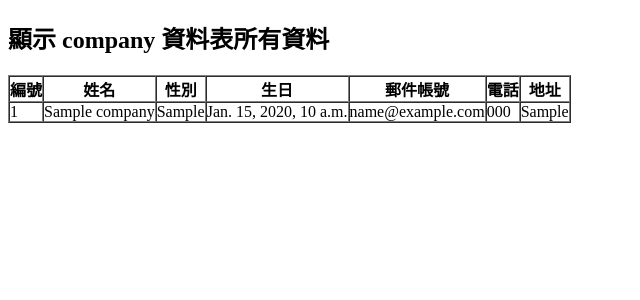
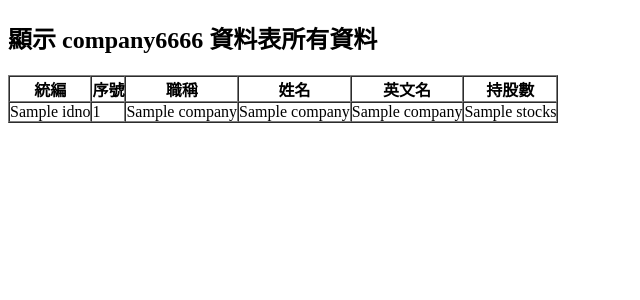
Before and after one commit to jjlin133/companys, a Django app: template templates/listall.html in a window 1280 px wide. Shown: the top 300 px of the page, without its empty margins (0-640 px from the left). Run offline with Django 3.2, Linux system fonts and the light colour scheme; the template is opened without the code that fills it: most values are stand-ins (such as "Sample title", 1, 10 or a date in 2020).

Commit message:
Add files via upload

```diff
--- a/templates/listall.html
+++ b/templates/listall.html
@@ -4,19 +4,19 @@
 		<title>顯示所有資料</title>
 	</head>
 	<body>
-		<h2>顯示 company 資料表所有資料</h2>
+		<h2>顯示 company6666 資料表所有資料</h2>
 		<table border="1" cellpadding="0" cellspacing="0">
-			<th>編號</th><th>姓名</th><th>性別</th><th>生日</th>
-			<th>郵件帳號</th><th>電話</th><th>地址</th>
+			<th>統編</th><th>序號</th><th>職稱</th><th>姓名</th>
+			<th>英文名</th><th>持股數</th>
 			{% for company in companys %}
 				<tr>
-					<td>{{ company.id }} </td>
-					<td>{{ company.cName }} </td>
-					<td>{{ company.cSex}} </td>
-					<td>{{ company.cBirthday }} </td>
-					<td>{{ company.cEmail }} </td>
-					<td>{{ company.cPhone}} </td>
-					<td>{{ company.cAddr }} </td>
+					<td>{{ company.idno }} </td>
+					<td>{{ company.index }} </td>
+					<td>{{ company.title}} </td>
+					<td>{{ company.name }} </td>
+					<td>{{ company.ename }} </td>
+					<td>{{ company.stocks}} </td>
+
 				</tr>
 			{% endfor %}
 		</table>
```
